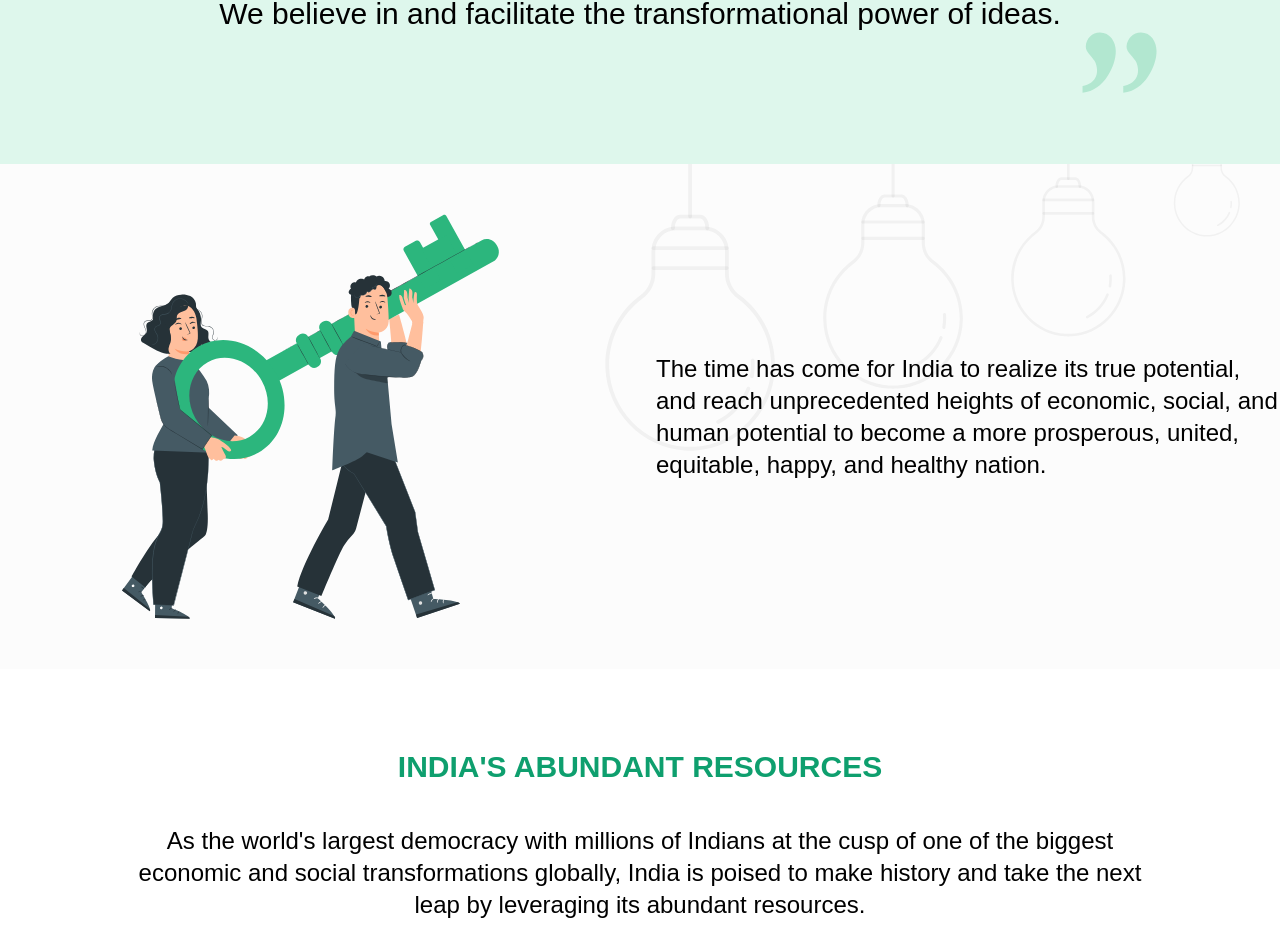
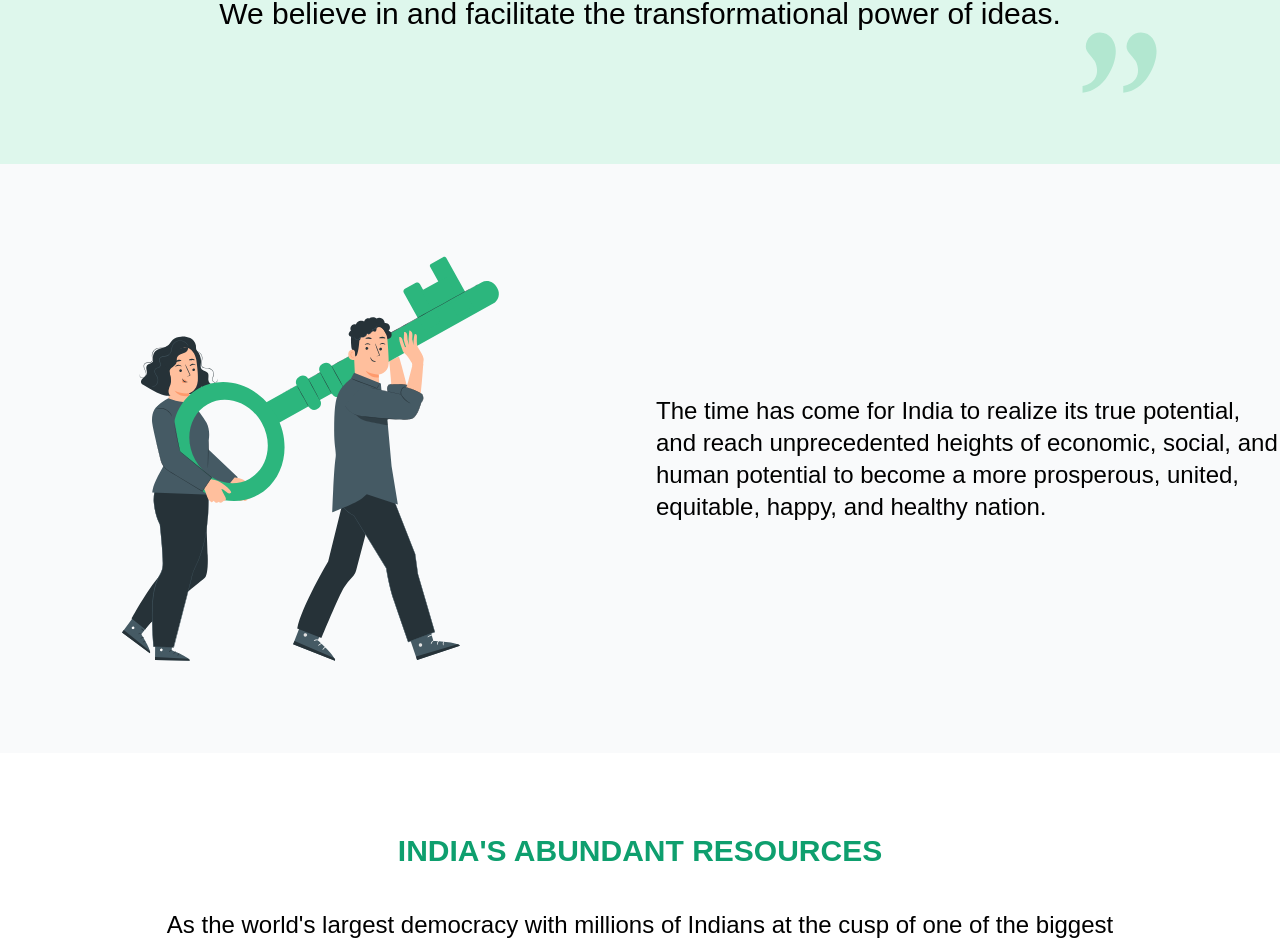
Before and after one commit to ideopedia/client, a Next.js app: page /about in a window 1280 px wide. Shown: the part 2560-3506 px from the top of the page. Built offline with nearby package versions, Linux system fonts and the light colour scheme.

Commit message:
krish16nov

```diff
--- a/pages/about.js
+++ b/pages/about.js
@@ -157,8 +157,8 @@ const About = () => {
               </div>
           </div>
         </div>
-        <div class="grid grid-cols-1 md:grid-cols-1 lg:grid-cols-2 gap-4 lg:gap-8 pt-9 pb-9 keybgr">
-          <div class=" rounded-md flex items-center justify-center">
+        <div class="grid grid-cols-1 md:grid-cols-1 lg:grid-cols-2 gap-4 lg:gap-8 pt-9 pb-9 bg-gray-50 keybgr">
+          <div class=" rounded-md flex items-center justify-center py-14">
             <Image src={aboutkeys} />
           </div>
           <div class="rounded-md flex items-center justify-center">
--- a/styles/globals.css
+++ b/styles/globals.css
@@ -983,7 +983,7 @@
 .dropdown:hover .dropdown-content {
   display: block;
 }
-.keybgr
+/* .keybgr
 {
   background-image: url(../public/bulbbgr.svg);
   width: 100%;
@@ -992,4 +992,6 @@
   background-size: cover;
   background-repeat: no-repeat;
   padding: 50px 0;
-}
+  object-fit: cover;
+  object-position: top;
+} */
```
